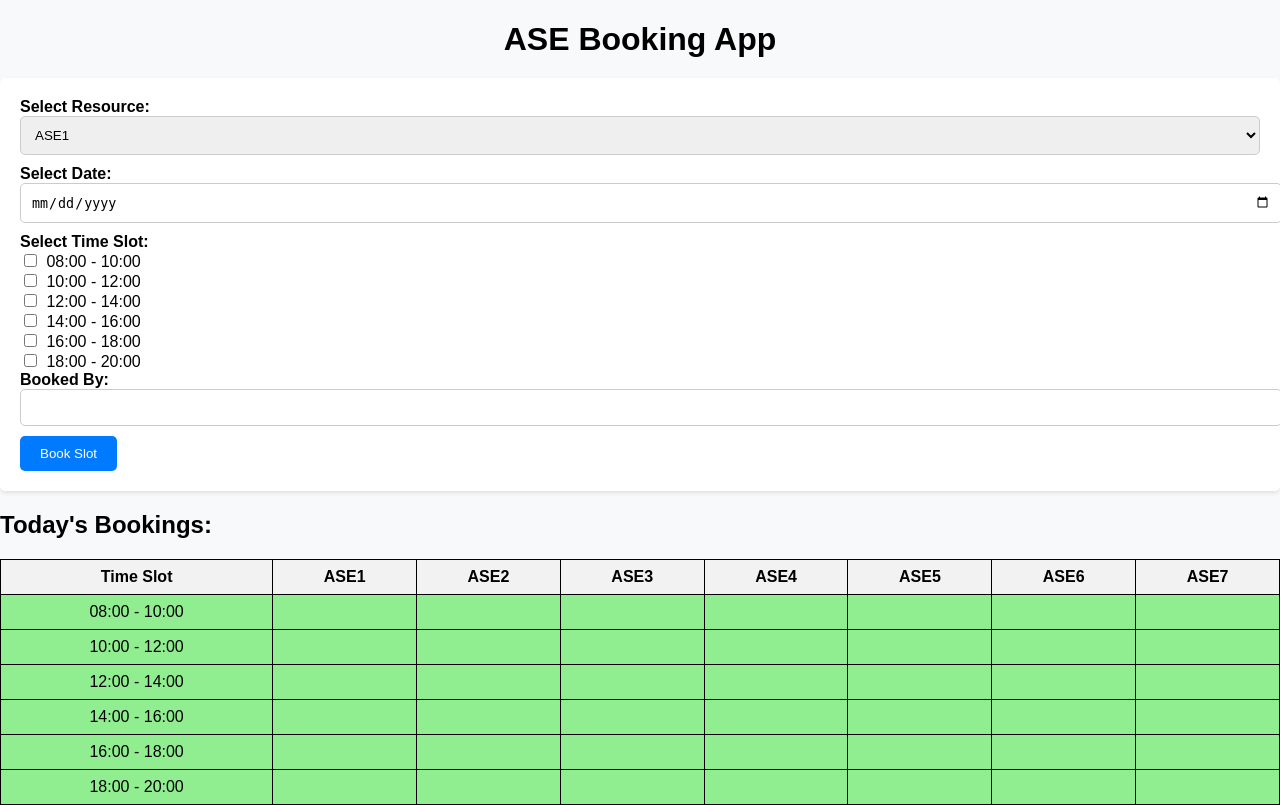
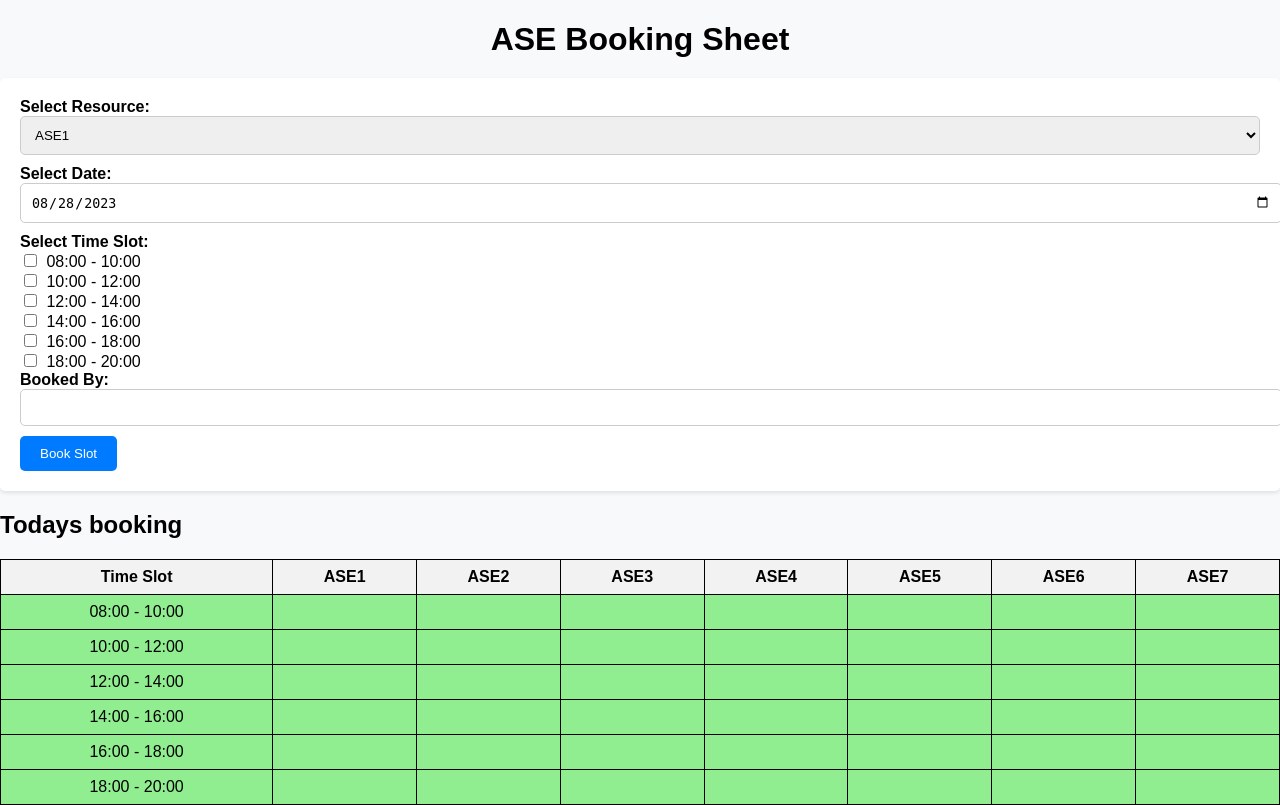
Before and after one commit to siddanthpai/ase-resource-booking, a Flask app: page / in a window 1280 px wide. Run offline with Flask 2, Linux system fonts and the light colour scheme; data that the repository does not hold is empty.

Commit message:
updating dates

```diff
--- a/app.py
+++ b/app.py
@@ -52,7 +52,7 @@
 
     booked_slots = Slot.query.filter_by(booking_date=booking_date).all()
 
-    return render_template('index.html', resources=resources, booked_slots=booked_slots)
+    return render_template('index.html', resources=resources, booked_slots=booked_slots,booking_date=booking_date)
 
 def is_booked(hour, resource_id,booked_slots):
     for slot in booked_slots:
--- a/templates/index.html
+++ b/templates/index.html
@@ -1,7 +1,7 @@
 <!DOCTYPE html>
 <html>
 <head>
-    <title>Slot Booking App</title>
+    <title>ASE Booking </title>
     <link rel="stylesheet" href="{{ url_for('static', filename='styles.css') }}">
     <script>
     const resources = [
@@ -9,10 +9,15 @@
             "{{ resource }}",
         {% endfor %}
     ];
+
+      function updateTableHeader(selectedDate) {
+        const tableHeader = document.querySelector('.date-header');
+        tableHeader.textContent = `Bookings for ${selectedDate}`;
+    }
 </script>
 </head>
 <body>
-    <h1>ASE Booking App</h1>
+    <h1>ASE Booking Sheet</h1>
     <form method="POST">
         <label for="resource">Select Resource:</label>
         <select id="resource" name="resource">
@@ -35,7 +40,7 @@
         <input type="text" id="booked_by" name="booked_by"><br>
         <input type="submit" value="Book Slot">
     </form>
-<h2>Today's Bookings:</h2>
+    <h2 class="date-header"> Todays booking </h2>
     <table class="booking-table">
         <tr>
             <th>Time Slot</th>
@@ -63,13 +68,12 @@
     const bookingTable = document.querySelector('.booking-table');
 
     bookingDateInput.addEventListener('input', async function () {
-        alert("hereeeeeeeeeeeeeeeeeee")
 	    const selectedDate = bookingDateInput.value;
 
         // Fetch updated data from the server based on the selected date
         const response = await fetch(`/update-table?date=${selectedDate}`);
         const data = await response.json();
-
+        updateTableHeader(selectedDate);
         bookingTable.innerHTML = '';
 	// Update the table with the new data
         let tableHTML = `
```
